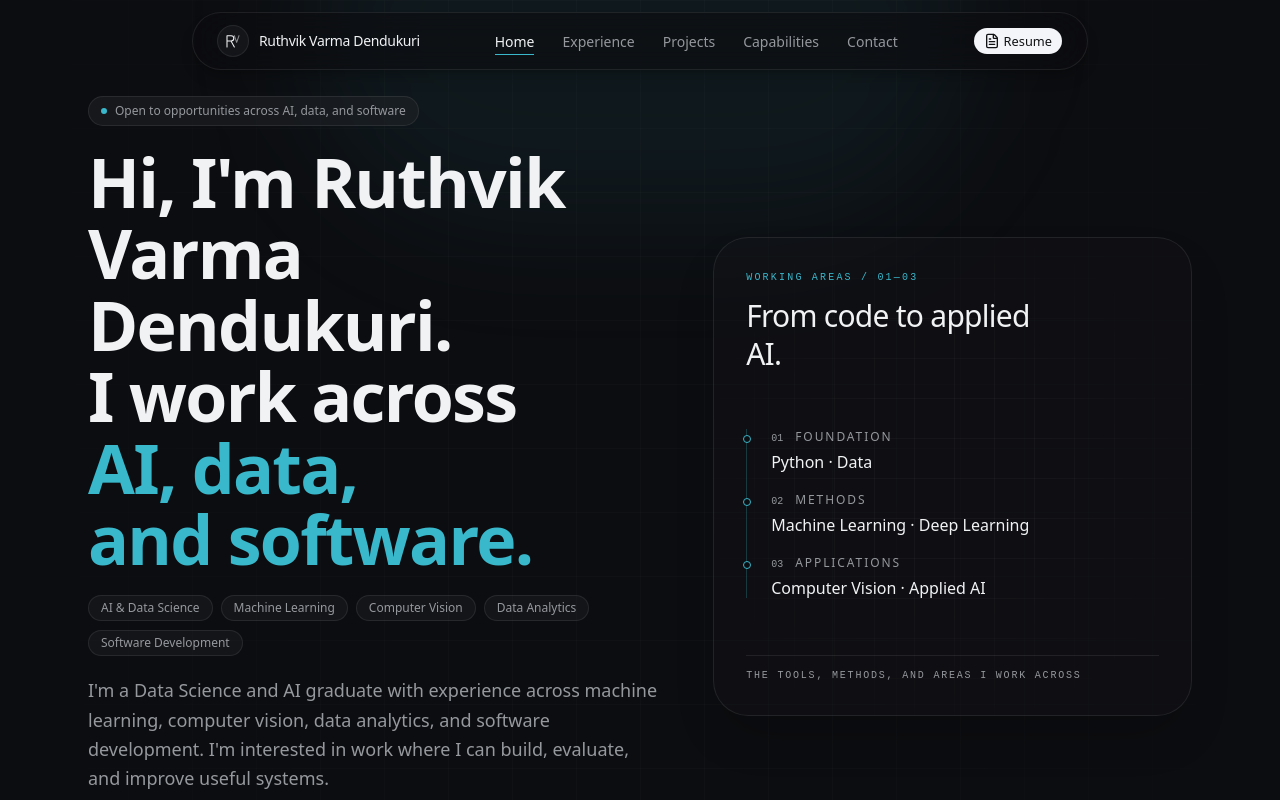
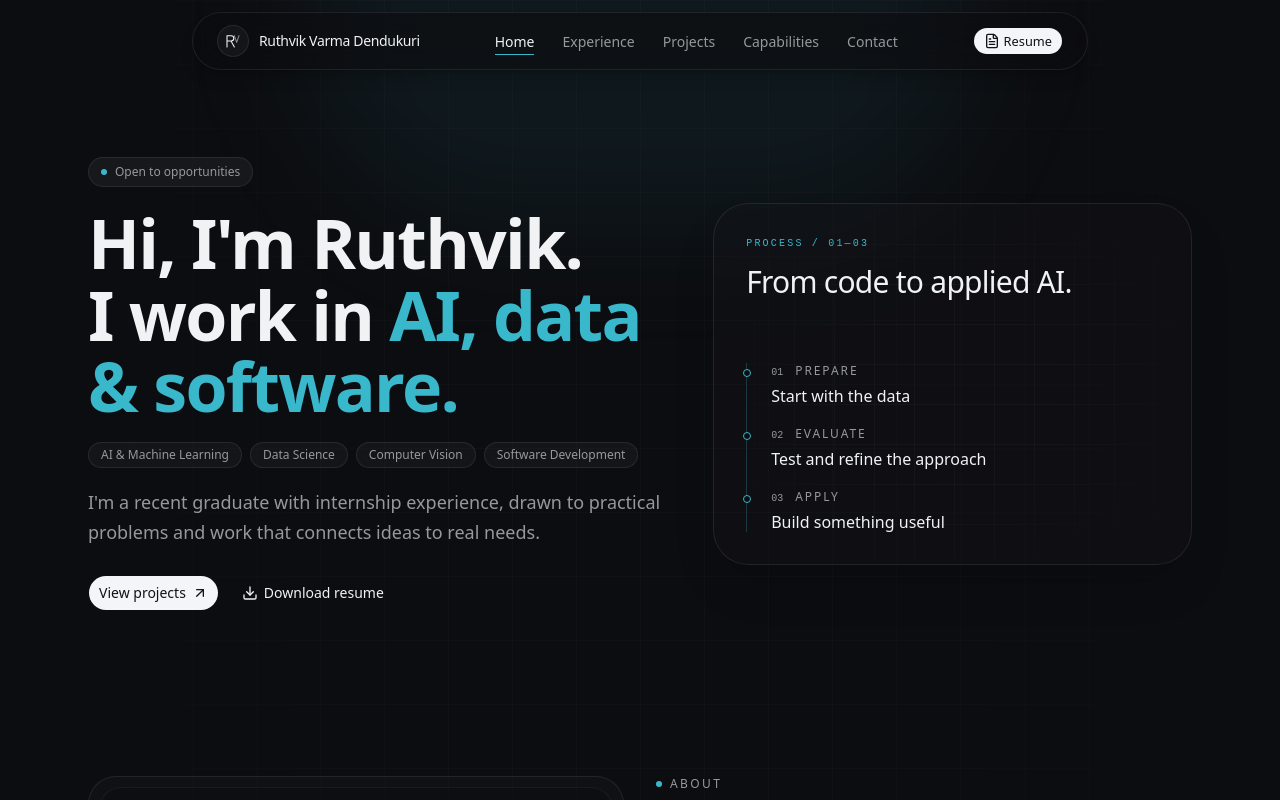
Before and after one commit to Imruthvik29-code/ruthvik-portfolio, a Next.js app: page / in a window 1280 px wide. Shown: the top 800 px of the page. Built offline with nearby package versions, Linux system fonts and the light colour scheme.

Commit message:
refine(portfolio): improve hero content hierarchy

```diff
--- a/components/ai-visualization.tsx
+++ b/components/ai-visualization.tsx
@@ -1,12 +1,12 @@
-const LAYERS = [
-  { number: "01", label: "Foundation", areas: ["Python", "Data"] },
-  { number: "02", label: "Methods", areas: ["Machine Learning", "Deep Learning"] },
-  { number: "03", label: "Applications", areas: ["Computer Vision", "Applied AI"] },
+const STEPS = [
+  { number: "01", label: "Prepare", detail: "Start with the data" },
+  { number: "02", label: "Evaluate", detail: "Test and refine the approach" },
+  { number: "03", label: "Apply", detail: "Build something useful" },
 ]
 
 export function AiVisualization() {
   return (
-    <figure className="relative min-[360px]:aspect-[3/4] w-full overflow-hidden rounded-3xl border border-border bg-card/40 shadow-2xl shadow-black/20 sm:aspect-square">
+    <figure aria-labelledby="ai-workflow-title" className="relative w-full overflow-hidden rounded-3xl border border-border bg-card/40 shadow-2xl shadow-black/20">
       <div
         aria-hidden="true"
         className="pointer-events-none absolute inset-0 opacity-40"
@@ -19,39 +19,35 @@ export function AiVisualization() {
         }}
       />
 
-      <div className="relative flex h-full flex-col justify-between gap-4 p-5 sm:gap-5 sm:p-8">
+      <div className="relative flex min-h-[320px] flex-col justify-between gap-8 p-5 sm:min-h-[360px] sm:p-8">
         <div>
           <p className="font-mono text-[10px] uppercase tracking-[0.22em] text-accent">
-            Working areas / 01—03
+            Process / 01—03
           </p>
-          <p className="mt-3 max-w-xs text-2xl font-medium leading-tight tracking-tight text-foreground sm:text-3xl">
+          <p id="ai-workflow-title" className="mt-3 text-2xl font-medium leading-tight tracking-tight text-foreground sm:text-3xl">
             From code to applied AI.
           </p>
         </div>
 
         <ol className="relative space-y-4 border-l border-accent/25 pl-5 sm:space-y-5 sm:pl-6">
-          {LAYERS.map((layer) => (
-            <li key={layer.number} className="relative">
+          {STEPS.map((step) => (
+            <li key={step.number} className="relative">
               <span
                 aria-hidden="true"
                 className="absolute -left-[1.52rem] top-1.5 size-2 rounded-full border border-accent bg-background sm:-left-[1.77rem]"
               />
               <div className="flex items-baseline gap-3">
-                <span className="font-mono text-[10px] text-muted-foreground">{layer.number}</span>
+                <span className="font-mono text-[10px] text-muted-foreground">{step.number}</span>
                 <p className="text-xs font-medium uppercase tracking-[0.16em] text-muted-foreground">
-                  {layer.label}
+                  {step.label}
                 </p>
               </div>
               <p className="mt-1.5 text-sm font-medium leading-5 text-foreground sm:text-base">
-                {layer.areas.join("  ·  ")}
+                {step.detail}
               </p>
             </li>
           ))}
         </ol>
-
-        <figcaption className="border-t border-border pt-3 font-mono text-[10px] uppercase tracking-[0.18em] text-muted-foreground">
-          The tools, methods, and areas I work across
-        </figcaption>
       </div>
     </figure>
   )
--- a/components/hero.tsx
+++ b/components/hero.tsx
@@ -8,10 +8,9 @@ import { AiVisualization } from "@/components/ai-visualization"
 import { RESUME_HREF } from "@/lib/resume"
 
 const FOCUS_AREAS = [
-  "AI & Data Science",
-  "Machine Learning",
+  "AI & Machine Learning",
+  "Data Science",
   "Computer Vision",
-  "Data Analytics",
   "Software Development",
 ]
 
@@ -48,16 +47,20 @@ export function Hero() {
           className="inline-flex items-center gap-2 rounded-full border border-border bg-secondary/50 px-3 py-1.5 text-xs font-medium text-muted-foreground"
         >
           <span className="size-1.5 rounded-full bg-accent" aria-hidden="true" />
-          Open to opportunities across AI, data, and software
+          Open to opportunities
         </motion.span>
 
         <motion.h1
           variants={item}
           className="mt-5 max-w-2xl text-balance text-5xl font-semibold leading-[1.05] tracking-tight text-foreground sm:text-6xl lg:text-[4.25rem]"
         >
-          Hi, I&apos;m Ruthvik Varma Dendukuri.
+          Hi, I&apos;m Ruthvik.
           <span className="block">
-            I work across <span className="text-accent">AI, data, and software.</span>
+            I work in{" "}
+            <span className="text-accent">
+              <span className="whitespace-nowrap">AI, data</span>{" "}
+              <span className="whitespace-nowrap">&amp; software.</span>
+            </span>
           </span>
         </motion.h1>
 
@@ -75,9 +78,8 @@ export function Hero() {
           variants={item}
           className="mt-5 max-w-xl text-pretty text-base leading-relaxed text-muted-foreground sm:text-lg"
         >
-          I&apos;m a Data Science and AI graduate with experience across machine
-          learning, computer vision, data analytics, and software development. I&apos;m
-          interested in work where I can build, evaluate, and improve useful systems.
+          I&apos;m a recent graduate with internship experience, drawn to practical
+          problems and work that connects ideas to real needs.
         </motion.p>
 
         <motion.div variants={item} className="mt-7 flex flex-col gap-3 sm:flex-row">
```
Also changed, not shown: 1 other file (tests, documents, lock files or other folders).
